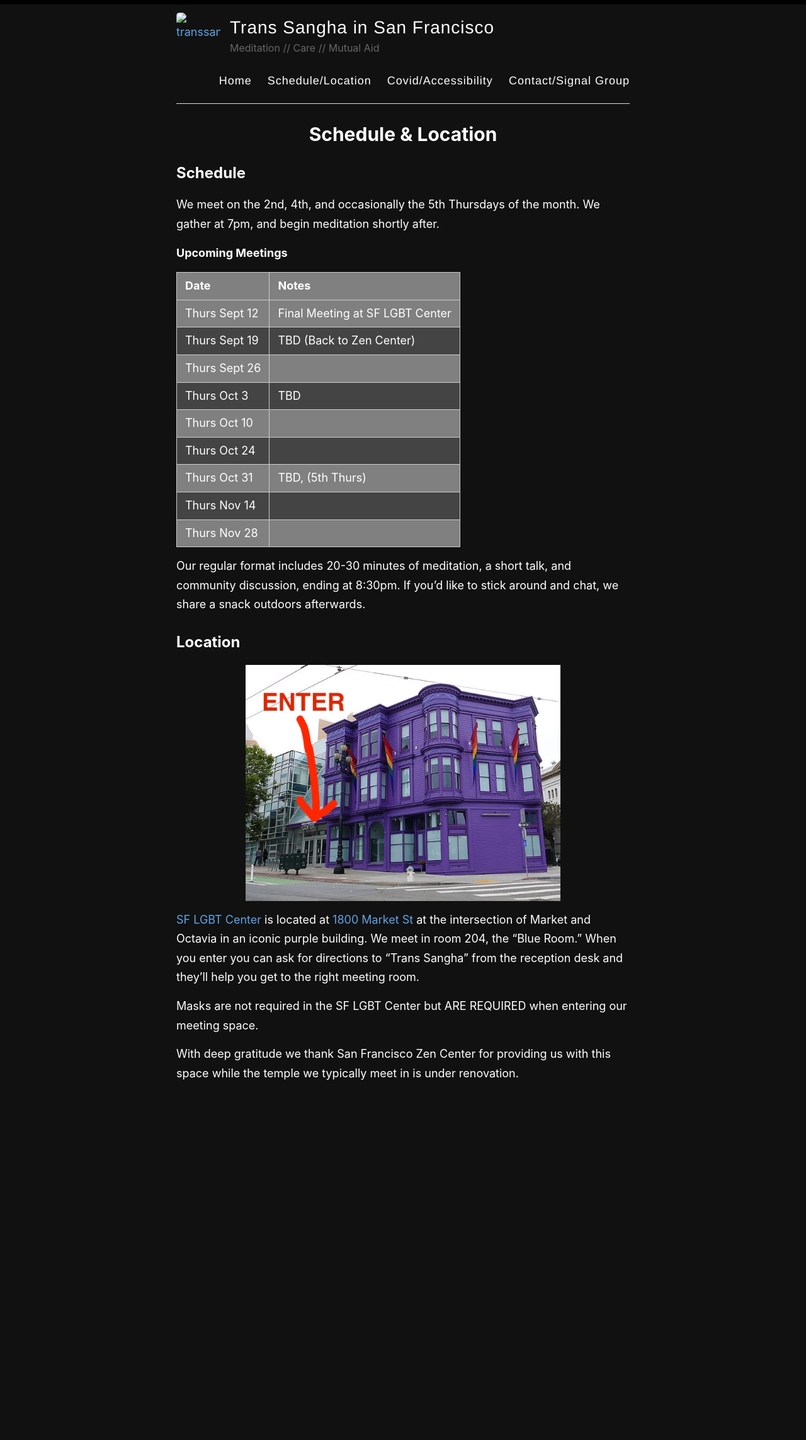
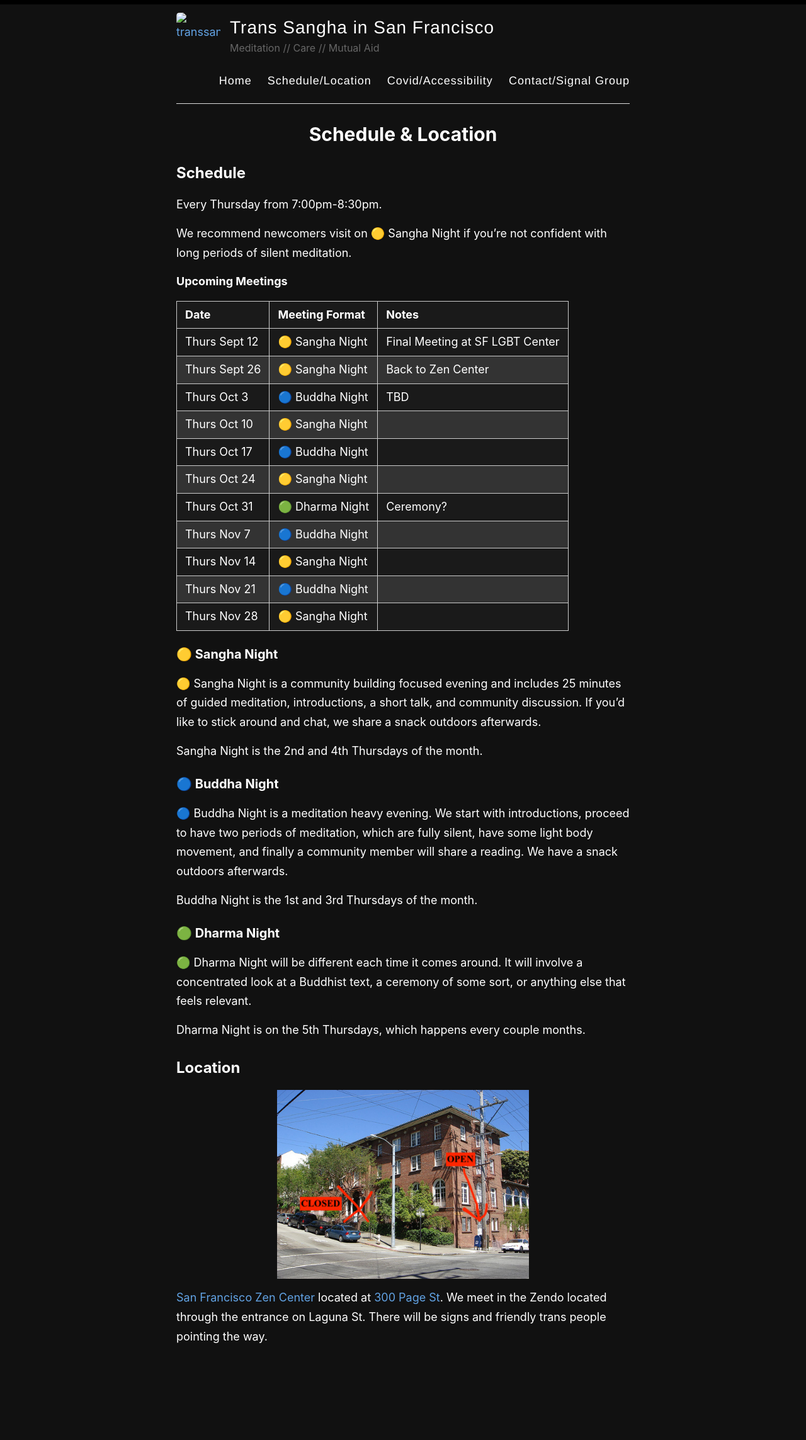
Before and after one commit to rykener/transsangha, a Jekyll site: the page built from _pages/schedule.md, in a window 1280 px wide. Shown: the whole page at 63% size. Built offline with Jekyll 4.4.1, drawn with Linux system fonts in a browser that asks for light colours; before the commit the page ends 1869 px from its top, so only the background shows below that.

Commit message:
update site to reflect weekly meetings

```diff
--- a/_pages/schedule.md
+++ b/_pages/schedule.md
@@ -6,37 +6,51 @@ permalink: /schedule
 
 ## Schedule
 
-We meet on the 2nd, 4th, and occasionally the 5th Thursdays of the month. We gather at 7pm, and begin meditation shortly after.
+Every Thursday from 7:00pm-8:30pm.
+
+We recommend newcomers visit on 🟡 Sangha Night if you're not confident with long periods of silent meditation.
 
 **Upcoming Meetings**
 
-| Date           | Notes
-|----------------|--------
-| Thurs Sept 12  | Final Meeting at SF LGBT Center
-| Thurs Sept 19	 | TBD (Back to Zen Center)
-| Thurs Sept 26  |
-| Thurs Oct 3    | TBD
-| Thurs Oct 10   |
-| Thurs Oct 24   |
-| Thurs Oct 31   | TBD, (5th Thurs)
-| Thurs Nov 14   |
-| Thurs Nov 28   |
+<div class="special_table"></div>
+
+| Date           | Meeting Format | Notes |
+|----------------|----------------|-------|
+| Thurs Sept 12  | 🟡 Sangha Night | Final Meeting at SF LGBT Center
+| Thurs Sept 26  | 🟡 Sangha Night | Back to Zen Center
+| Thurs Oct 3    | 🔵 Buddha Night | TBD
+| Thurs Oct 10   | 🟡 Sangha Night |
+| Thurs Oct 17   | 🔵 Buddha Night |
+| Thurs Oct 24   | 🟡 Sangha Night |
+| Thurs Oct 31   | 🟢 Dharma Night | Ceremony?
+| Thurs Nov 7    | 🔵 Buddha Night |
+| Thurs Nov 14   | 🟡 Sangha Night |
+| Thurs Nov 21   | 🔵 Buddha Night |
+| Thurs Nov 28   | 🟡 Sangha Night
 
 
-Our regular format includes 20-30 minutes of meditation, a short talk, and community discussion, ending at 8:30pm. If you'd like to stick around and chat, we share a snack outdoors afterwards.
 
-<!-- the stairs outside after the meeting. -->
+### 🟡 Sangha Night
+
+🟡 Sangha Night is a community building focused evening and includes 25 minutes of guided meditation, introductions, a short talk, and community discussion. If you'd like to stick around and chat, we share a snack outdoors afterwards.
+
+Sangha Night is the 2nd and 4th Thursdays of the month.
+
+### 🔵 Buddha Night
+
+🔵 Buddha Night is a meditation heavy evening. We start with introductions, proceed to have two periods of meditation, which are fully silent, have some light body movement, and finally a community member will share a reading. We have a snack outdoors afterwards.
+
+Buddha Night is the 1st and 3rd Thursdays of the month.
+
+### 🟢 Dharma Night
+
+🟢 Dharma Night will be different each time it comes around. It will involve a concentrated look at a Buddhist text, a ceremony of some sort, or anything else that feels relevant.
+
+Dharma Night is on the 5th Thursdays, which happens every couple months.
+
 
 ## Location
 
-<img src="images/sflgbtcenter.jpg" alt="a photo of the meeting place with an arrow pointing to the entrance" width="500px"/>
+<img src="images/San_Francisco_Zen_Center.jpg" alt="a photo of the meeting place with an arrow pointing to the entrance" width="400px"/>
 
-[SF LGBT Center](https://www.sfcenter.org/) is located at [1800 Market St](https://maps.app.goo.gl/4sThaKXq8nbWWsN39) at the intersection of Market and Octavia in an iconic purple building. We meet in room 204, the "Blue Room." When you enter you can ask for directions to "Trans Sangha" from the reception desk and they'll help you get to the right meeting room.
-
-Masks are not required in the SF LGBT Center but ARE REQUIRED when entering our meeting space.
-
-With deep gratitude we thank San Francisco Zen Center for providing us with this space while the temple we typically meet in is under renovation.
-
-<!-- <img src="images/San_Francisco_Zen_Center.jpg" alt="a photo of the meeting place with an arrow pointing to the entrance" width="400px"/> -->
-
-<!-- [San Francisco Zen Center](https://sfzc.org) located at [300 Page St](https://goo.gl/maps/1tYkRHUwu3E2i5rz5). We meet in the Zendo located through the entrance on Laguna St. There will be signs and friendly trans people pointing the way. -->
+[San Francisco Zen Center](https://sfzc.org) located at [300 Page St](https://goo.gl/maps/1tYkRHUwu3E2i5rz5). We meet in the Zendo located through the entrance on Laguna St. There will be signs and friendly trans people pointing the way.
--- a/assets/style.scss
+++ b/assets/style.scss
@@ -23,6 +23,22 @@
   border-radius: 10px;
   margin-left: 10px;
 }
+
+.sangha {
+  background-color: #daa520;
+  color: #000;
+}
+
+.buddha {
+  background-color: #6495ED;
+  color: #000;
+}
+
+// div.special_table + table tr:nth-child(even) {background: #C29B0C}
+// div.special_table + table tr:nth-child(odd) {background: #C29B0C}
+// div.special_table + table tr:nth-child(8) {background: #6b8e23}
+// div.special_table + table tr:nth-child(9) {background: #6b8e23}
+
 
 /**************/
 /* BASE RULES */
@@ -113,13 +129,14 @@ table {
 
 table tr {
 	border-top: 1px solid #cccccc;
-	background-color: grey;
+	// background-color: grey;
+  background-color: #1a1a1a;
 	margin: 0;
 	padding: 0;
 }
 
 table tr:nth-child(2n) {
-	background-color: #444444;
+	background-color: #333;
 }
 
 table tr th {
@@ -128,6 +145,7 @@ table tr th {
 	text-align: left;
 	margin: 0;
 	padding: 6px 13px;
+  background-color: #1a1a1a;
 }
 
 table tr td {
```
Also changed, not shown: _pages/covid.md (+1 -3 lines), _pages/index.md (+5 -4 lines).
